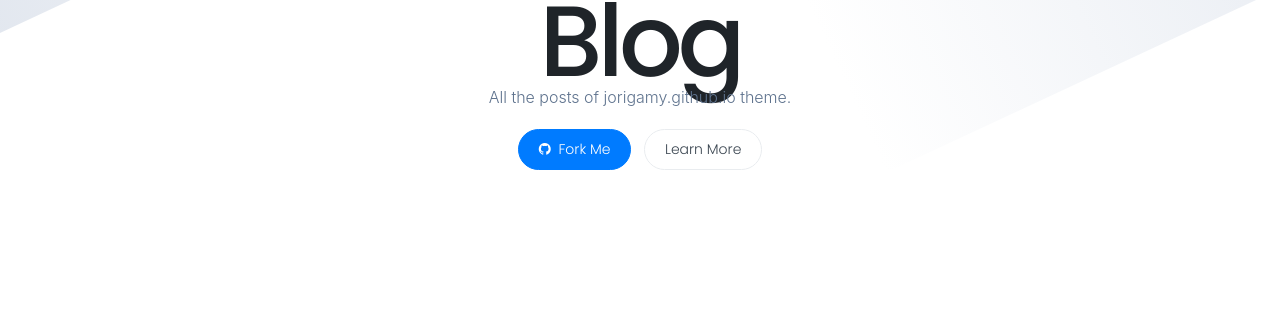
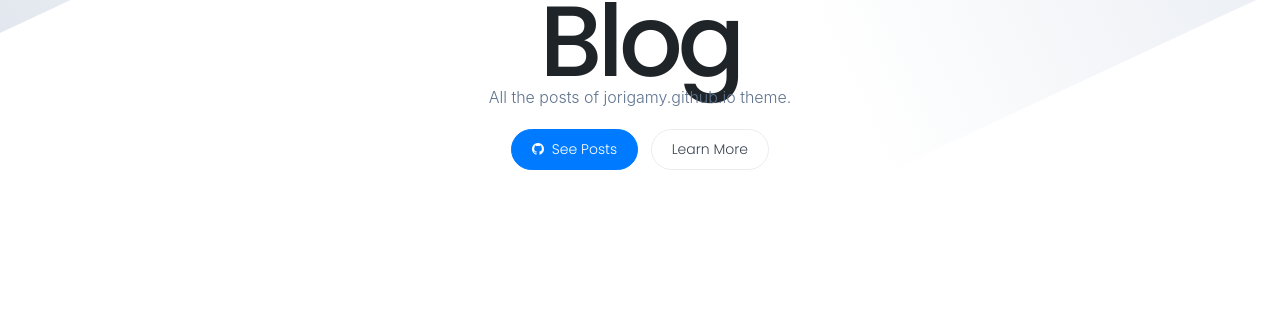
Before and after one commit to jorigamy/jorigamy.github.io, a Jekyll site: the page built from blog.html, in a window 1280 px wide and 900 px high, scrolled down 393 px. Shown: the part 121-440 px from the top of the window. Built offline with Jekyll 4.4.1, drawn with Linux system fonts in a browser that asks for light colours; nearby versions of some CDN libraries; comment, search, counter and statistics services are not loaded.

Commit message:
Edit buttons

```diff
--- a/_includes/themes/post.html
+++ b/_includes/themes/post.html
@@ -4,7 +4,7 @@
     <div class="inner-wrapper mt-auto mb-auto">
         <h1 class="slide-in">{{ page.title }}</h1>
         <p class="slide-in">{{ page.tagline }}</p>
-        <div class="action-links slide-in"><a href="https://github.com/jorigamy/jorigamy.github.io" class="btn btn-primary btn-pill align-self-center mr-2"><i class="fa fa-github mr-1"></i> Fork Me</a> <a href="#" data-scroll-to="#introduction" id="scroll-to-content" class="btn btn-outline-light btn-pill align-self-center">See Posts</a></div>
+        <div class="action-links slide-in"><a href="https://github.com/jorigamy/jorigamy.github.io" class="btn btn-primary btn-pill align-self-center mr-2"><i class="fa fa-github mr-1"></i> Fork Me</a> <a href="#" data-scroll-to="#introduction" id="scroll-to-content" class="btn btn-outline-light btn-pill align-self-center"> Read It</a></div>
     </div>
     <div class="product-by">
 
--- a/blog.html
+++ b/blog.html
@@ -16,7 +16,7 @@ canonical:
     <div class="inner-wrapper mt-auto mb-auto">
         <h1 class="slide-in">Blog</h1>
         <p class="slide-in">All the posts of jorigamy.github.io theme.</p>
-        <div class="action-links slide-in"><a href="https://github.com/jorigamy/jorigamy.github.io" class="btn btn-primary btn-pill align-self-center mr-2"><i class="fa fa-github mr-1"></i> Fork Me</a> <a href="#" data-scroll-to="#introduction" id="scroll-to-content" class="btn btn-outline-light btn-pill align-self-center">Learn More</a></div>
+        <div class="action-links slide-in"><a href="https://github.com/jorigamy/jorigamy.github.io" class="btn btn-primary btn-pill align-self-center mr-2"><i class="fa fa-github mr-1"></i> See Posts</a> <a href="#" data-scroll-to="#introduction" id="scroll-to-content" class="btn btn-outline-light btn-pill align-self-center">Learn More</a></div>
     </div>
 </div>
 <!-- Page Content -->
```
